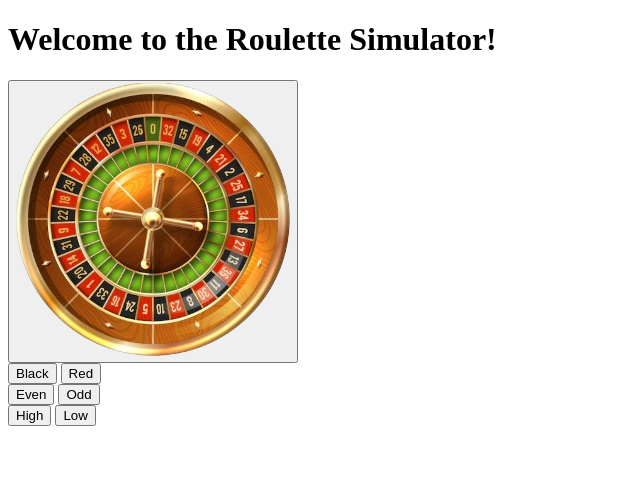
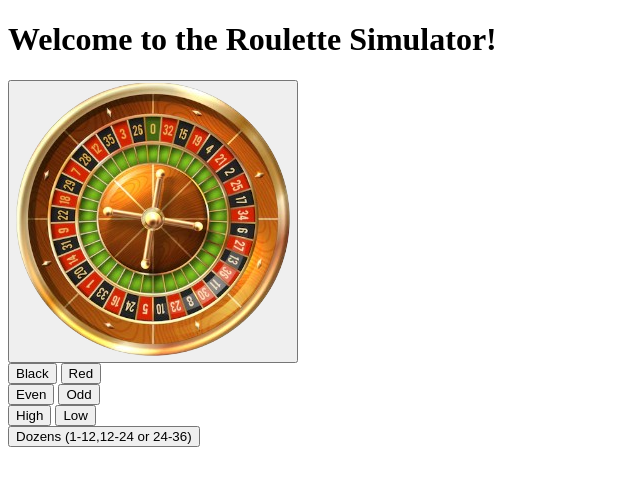
Before and after one commit to Ferboinkles/Roulette-simulator, a SvelteKit app: page / in a window 1280 px wide. Shown: the top 486 px of the page, without its empty margins (0-640 px from the left). Built offline with nearby package versions, Linux system fonts and the light colour scheme.

Commit message:
Added Dozens button and its explanation

```diff
--- a/src/routes/+page.svelte
+++ b/src/routes/+page.svelte
@@ -1,7 +1,3 @@
-<script>
-	let bets = $state(0);
-</script>
-
 <h1
 	class="text-center font-serif text-4xl text-blue-800"
 >
@@ -10,7 +6,8 @@
 <div
 	class="@container flex-row text-center font-serif"
 >
-	<button class=" fixed hover:animate-spin"
+	<button
+		class="max-w-fit flex-col text-center hover:animate-spin"
 		><img alt="wheel" src="/images/wheel.webp" />
 	</button>
 	<div
@@ -54,5 +51,14 @@
 		>
 			Low
 		</button>
+		<div
+			class="@container flex-row text-right font-serif"
+		>
+			<button
+				class=" my-1 max-w-fit rounded-[0.5em] bg-green-800 font-serif whitespace-normal hover:scale-110 hover:animate-bounce"
+			>
+				Dozens (1-12,12-24 or 24-36)
+			</button>
+		</div>
 	</div>
 </div>
```
